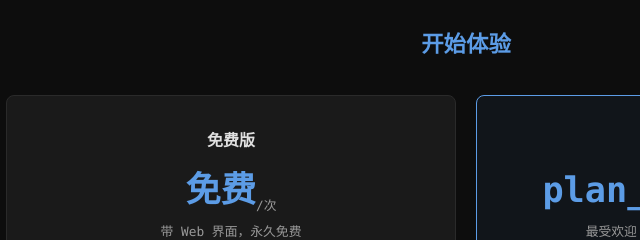
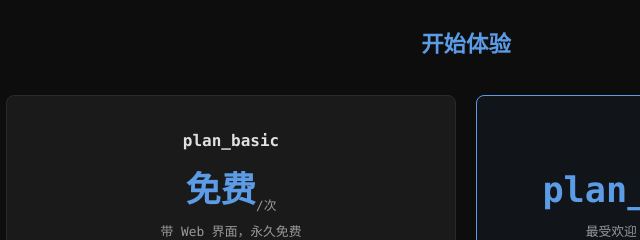
Before and after one commit to 13051431832-cmd/shieldyh-site, a plain HTML site: page index.html in a window 1280 px wide. Shown: the part 3140-3380 px from the top of the page, 174-814 px from the left. Drawn offline with Linux system fonts and the light colour scheme.

Commit message:
Remove free plan name label

```diff
--- a/index.html
+++ b/index.html
@@ -620,7 +620,7 @@
   <h2>开始体验</h2>
   <div class="pricing-grid">
     <div class="price-card">
-      <div class="plan-name">免费版</div>
+      <div class="plan-name"></div>
       <div class="plan-price">免费</div>
       <div class="plan-desc">带 Web 界面，永久免费</div>
       <ul class="plan-features">
@@ -776,7 +776,7 @@ const I18N = {
     feat7_title: '技能市场持续更新',
     feat7_desc: 'Pro 用户享受 3 个月技能增量更新，新出的 skill 自动推送。',
     pricing_title: '开始体验',
-    plan_basic: '免费版',
+    plan_basic: '',
     plan_pro: 'Pro',
     plan_basic_price: '免费',
     plan_pro_price: '',
@@ -886,7 +886,7 @@ const I18N = {
     feat7_title: 'Skill Store Updates',
     feat7_desc: 'Pro users get 3 months of skill updates — new skills delivered to you automatically.',
     pricing_title: 'Choose a Plan',
-    plan_basic: 'Free',
+    plan_basic: '',
     plan_pro: 'Pro',
     plan_basic_price: '免费',
     plan_pro_price: '',
@@ -1085,7 +1085,7 @@ document.addEventListener('DOMContentLoaded', () => {
 });
 
 const PLANS = {
-  'basic': { name:'免费版', price:'免费', desc:'带 Web 界面，永久免费', keyPrefix:'CCB-BASIC' },
+  'basic': { name:'', price:'免费', desc:'带 Web 界面，永久免费', keyPrefix:'CCB-BASIC' },
   'pro':   { name:'Pro',   price:'¥199', desc:'最受欢迎 — 200+ 技能预装，3 台设备', keyPrefix:'CCB-PRO' },
 };
 
```
